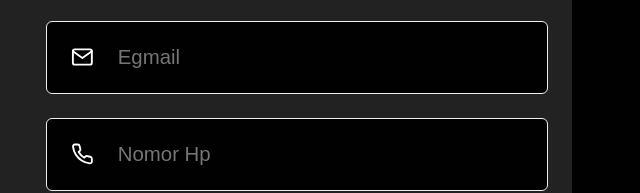
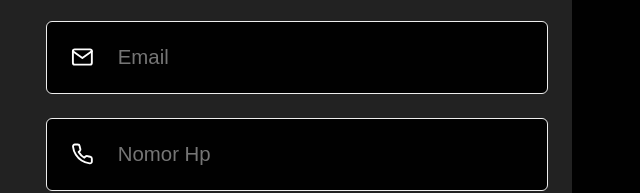
Before and after one commit to Grinti123/Information-System-RC, a plain HTML site: page index.html in a window 1280 px wide. Shown: the part 2809-3002 px from the top of the page, 618-1258 px from the left. Drawn offline with nearby package versions, Linux system fonts and the light colour scheme; grey boxes are pictures that could not be loaded.

Commit message:
Perubahan

```diff
--- a/index.html
+++ b/index.html
@@ -112,7 +112,7 @@
                 </div>
                 <div class="input-group">
                     <i data-feather="mail"></i>
-                    <input type="text" placeholder="Egmail">
+                    <input type="text" placeholder="Email">
                 </div>
                 <div class="input-group">
                     <i data-feather="phone"></i>
```
